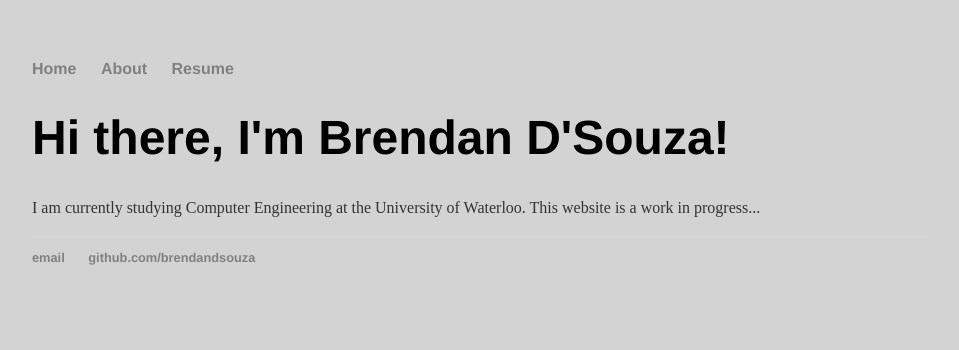
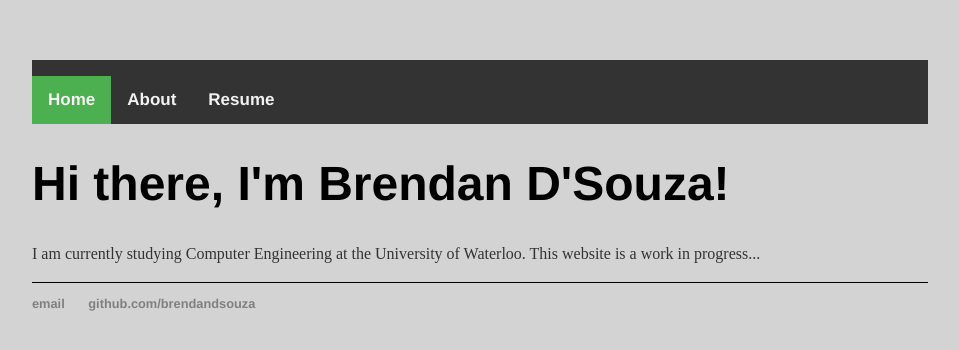
Before and after one commit to brendandsouza/brendandsouza.github.io, a Jekyll site: the page built from index.html, in a window 1280 px wide. Shown: the top 350 px of the page, without its empty margins (160-1119 px from the left). Built offline with Jekyll 4.4.1, drawn with Linux system fonts in a browser that asks for light colours; nearby versions of some CDN libraries.

Commit message:
test navbar

```diff
--- a/_layouts/default.html
+++ b/_layouts/default.html
@@ -6,13 +6,17 @@
 			<link rel="stylesheet" type="text/css" href="/css/main.css">
 		</head>
 		<body>
+			<div class="topnav" id="myTopnav">
 				<nav>
 		    		<ul>
-	        		<li><a href="/">Home</a></li>
+		        		<li><a href="javascript:void(0);" class="icon" onclick="myFunction()">&#9776;</a></li>
+		        		<li><a href="/" class="active">Home</a></li>
 			        	<li><a href="/about/about.html">About</a></li>
 		        		<li><a href="/resume/resume.html">Resume</a></li>
+
 		    		</ul>
 				</nav>
+			</div>
 			<div class="container">
 
 			{{ content }}
--- a/css/main.css
+++ b/css/main.css
@@ -37,7 +37,7 @@ p {
     color: #333;
 }
 footer {
-    border-top: 1px solid #d5d5d5;
+    border-top: 1px solid black;
     font-size: .8em;
 }
 
@@ -49,3 +49,59 @@ ul.posts {
 ul.posts li {
     list-style: none;
 }
+/* Add a black background color to the top navigation */
+.topnav {
+    background-color: #333;
+    overflow: hidden;
+}
+
+/* Style the links inside the navigation bar */
+.topnav a {
+    float: left;
+    display: block;
+    color: #f2f2f2;
+    text-align: center;
+    padding: 14px 16px;
+    text-decoration: none;
+    font-size: 17px;
+}
+
+/* Change the color of links on hover */
+.topnav a:hover {
+    background-color: #ddd;
+    color: black;
+}
+
+/* Add an active class to highlight the current page */
+.active {
+    background-color: #4CAF50;
+    color: white;
+}
+
+/* Hide the link that should open and close the topnav on small screens */
+.topnav .icon {
+    display: none;
+}
+/* When the screen is less than 600 pixels wide, hide all links, except for the first one ("Home"). Show the link that contains should open and close the topnav (.icon) */
+@media screen and (max-width: 600px) {
+  .topnav a:not(:first-child) {display: none;}
+  .topnav a.icon {
+    float: right;
+    display: block;
+  }
+}
+
+/* The "responsive" class is added to the topnav with JavaScript when the user clicks on the icon. This class makes the topnav look good on small screens (display the links vertically instead of horizontally) */
+@media screen and (max-width: 600px) {
+  .topnav.responsive {position: relative;}
+  .topnav.responsive a.icon {
+    position: absolute;
+    right: 0;
+    top: 0;
+  }
+  .topnav.responsive a {
+    float: none;
+    display: block;
+    text-align: left;
+  }
+}
--- a/javascript/app.js
+++ b/javascript/app.js
@@ -1,3 +1,13 @@
 $(document).ready(function(){
 
 });
+
+/* Toggle between adding and removing the "responsive" class to topnav when the user clicks on the icon */
+function myFunction() {
+    var x = document.getElementById("myTopnav");
+    if (x.className === "topnav") {
+        x.className += " responsive";
+    } else {
+        x.className = "topnav";
+    }
+}
```
Lines whose indentation alone changed are shown as unchanged.
